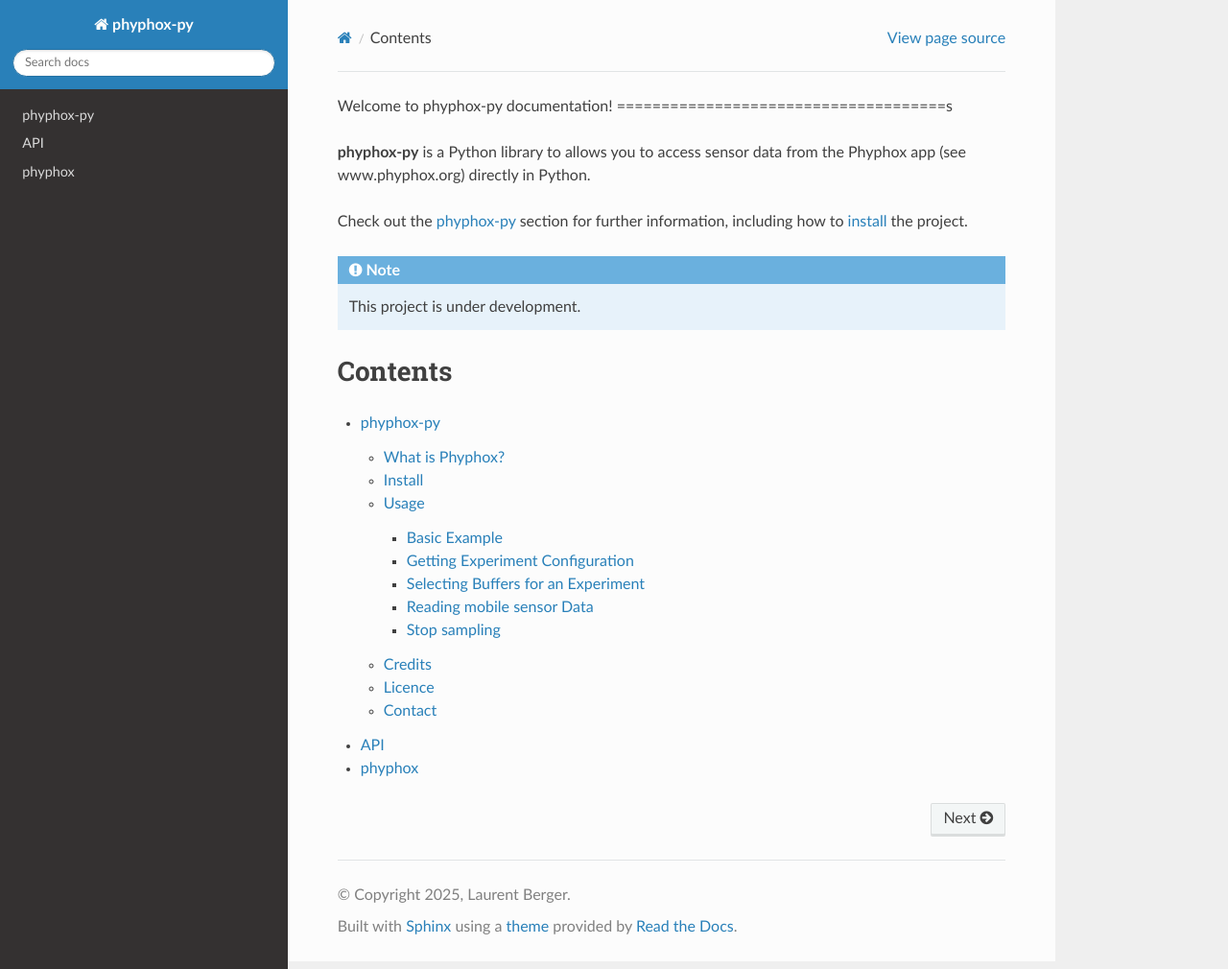
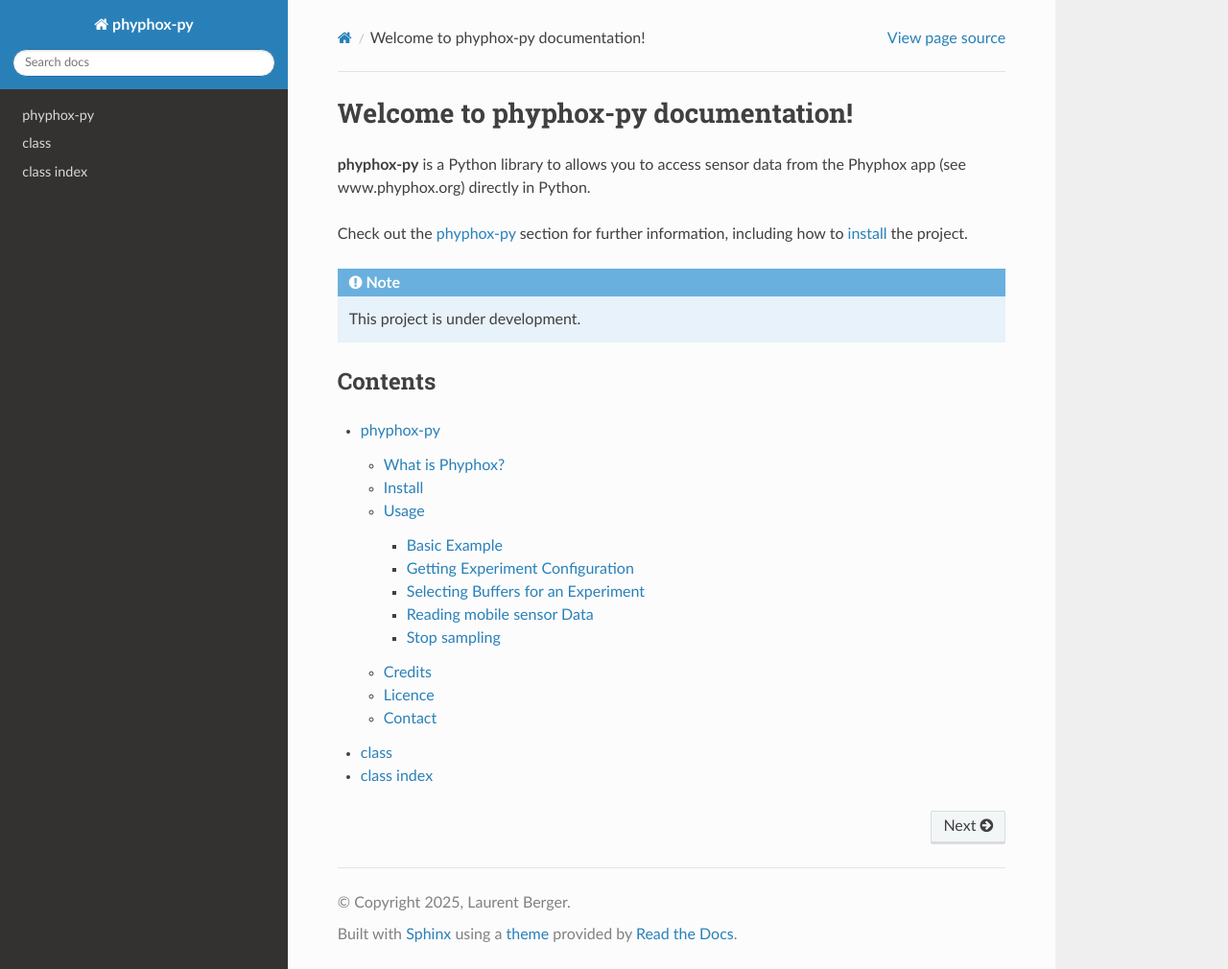
Before and after one commit to LaurentBerger/phyphox-py, a Sphinx documentation site: the page built from docs/source/index.rst, in a window 1280 px wide and 1010 px high. Shown: the whole window at 96% size. Built offline with Sphinx 7.4.7 and the Read the Docs theme 3.1.0, drawn with Linux system fonts in a browser that asks for light colours.

Commit message:
doc tree

```diff
--- a/docs/requirements.txt
+++ b/docs/requirements.txt
@@ -1,3 +1,3 @@
 pip
-sphinx==8.2.3
-sphinx-rtd-theme==1.3.0rc1
+sphinx
+sphinx-rtd-theme
--- a/docs/source/phyphox.rst
+++ b/docs/source/class.rst
@@ -1,4 +1,4 @@
-phyphox
+class
 ===========
 
 .. autoclass:: phyphox.BufferMode
--- /dev/null
+++ b/docs/source/class_index.rst
@@ -0,0 +1,4 @@
+class index
+============
+
+.. automodule:: phyphox
--- a/docs/source/index.rst
+++ b/docs/source/index.rst
@@ -1,5 +1,5 @@
 Welcome to phyphox-py documentation!
-=====================================s
+=====================================
 
 **phyphox-py**  is a Python library to  allows you to access sensor data from the Phyphox app (see www.phyphox.org) directly in Python.
 
@@ -16,5 +16,5 @@ Contents
 .. toctree::
 
    usage
-   api
-   ./phyphox.rst
+   class
+   class_index
```
Also changed, not shown: docs/source/api.rst (deleted, +0 -7 lines), src/phyphox/__init__.py (line endings or trailing spaces), 1 other file.
